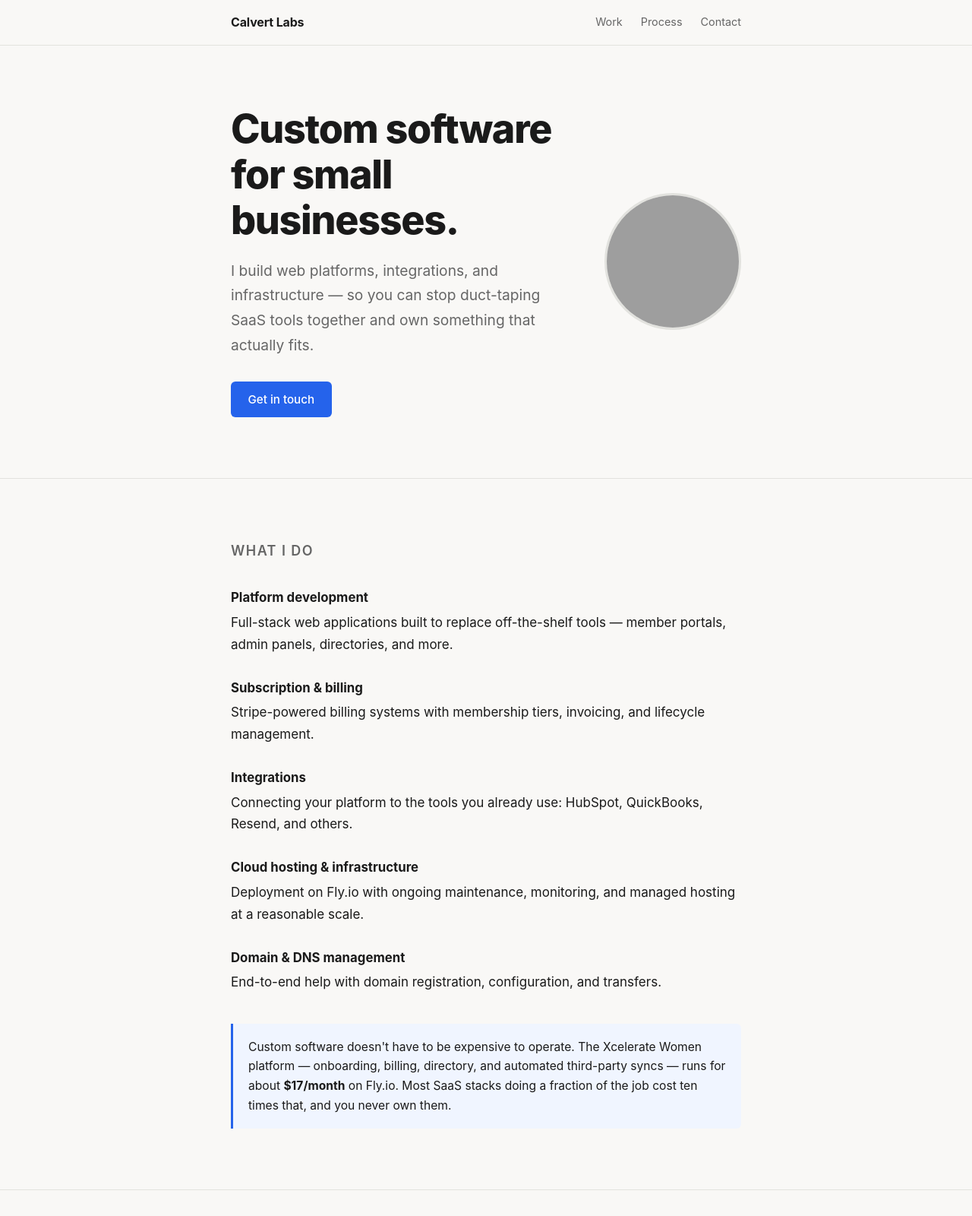
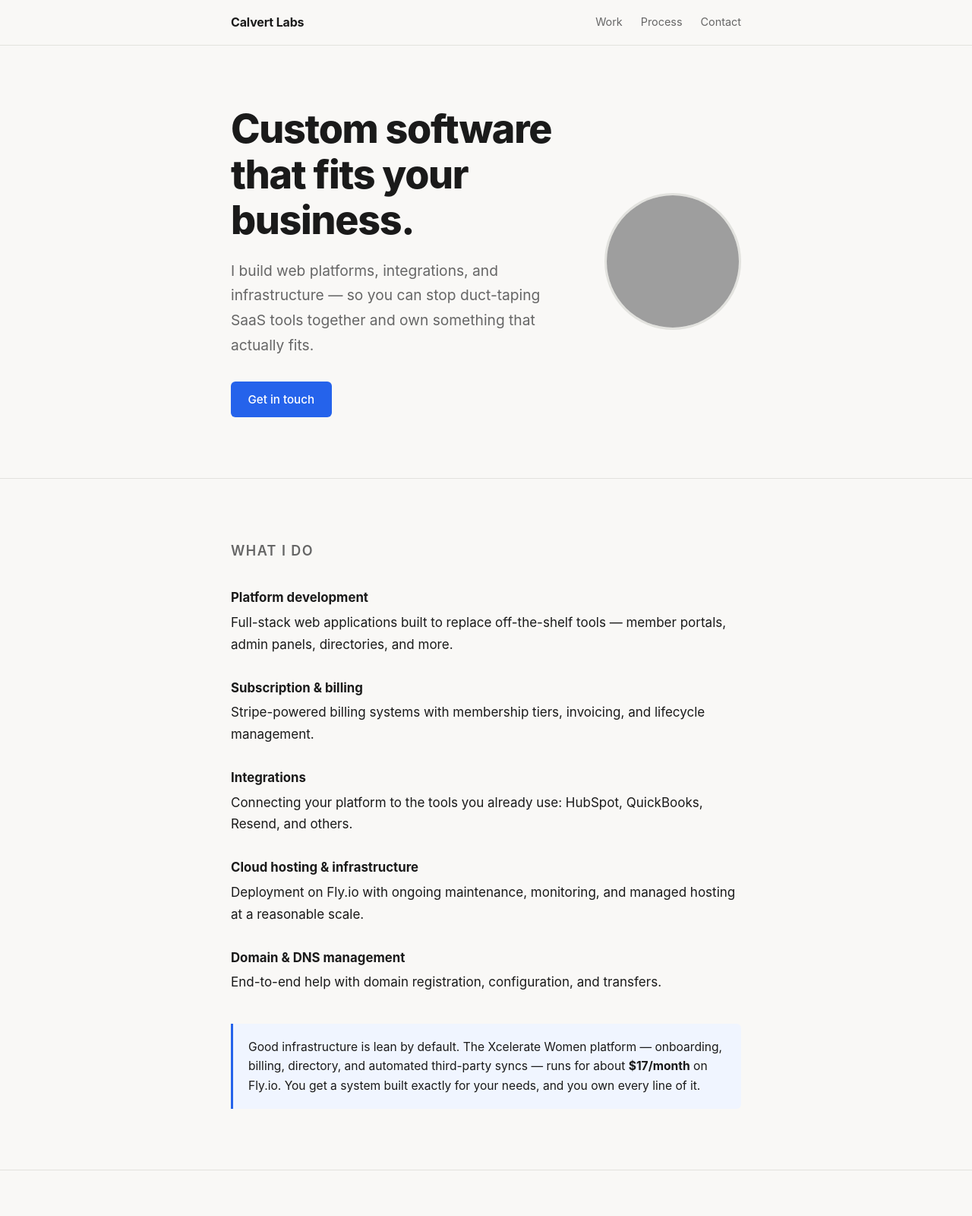
Before and after one commit to zachcalvert/calvert-labs-site, a plain HTML site: page index.html in a window 1280 px wide. Shown: the top 1600 px of the page at 76% size. Drawn offline with Linux system fonts and the light colour scheme; grey boxes are pictures that could not be loaded.

Commit message:
update focus

```diff
--- a/index.html
+++ b/index.html
@@ -24,7 +24,7 @@
     <section id="hero">
       <div class="container hero-grid">
         <div class="hero-text">
-          <h1>Custom software for small businesses.</h1>
+          <h1>Custom software that fits your business.</h1>
           <p class="tagline">
             I build web platforms, integrations, and infrastructure — so you can stop duct-taping SaaS tools together and own something that actually fits.
           </p>
@@ -62,7 +62,7 @@
           </li>
         </ul>
         <div class="cost-callout">
-          <p>Custom software doesn't have to be expensive to operate. The Xcelerate Women platform — onboarding, billing, directory, and automated third-party syncs — runs for about <strong>$17/month</strong> on Fly.io. Most SaaS stacks doing a fraction of the job cost ten times that, and you never own them.</p>
+          <p>Good infrastructure is lean by default. The Xcelerate Women platform — onboarding, billing, directory, and automated third-party syncs — runs for about <strong>$17/month</strong> on Fly.io. You get a system built exactly for your needs, and you own every line of it.</p>
         </div>
       </div>
     </section>
```
